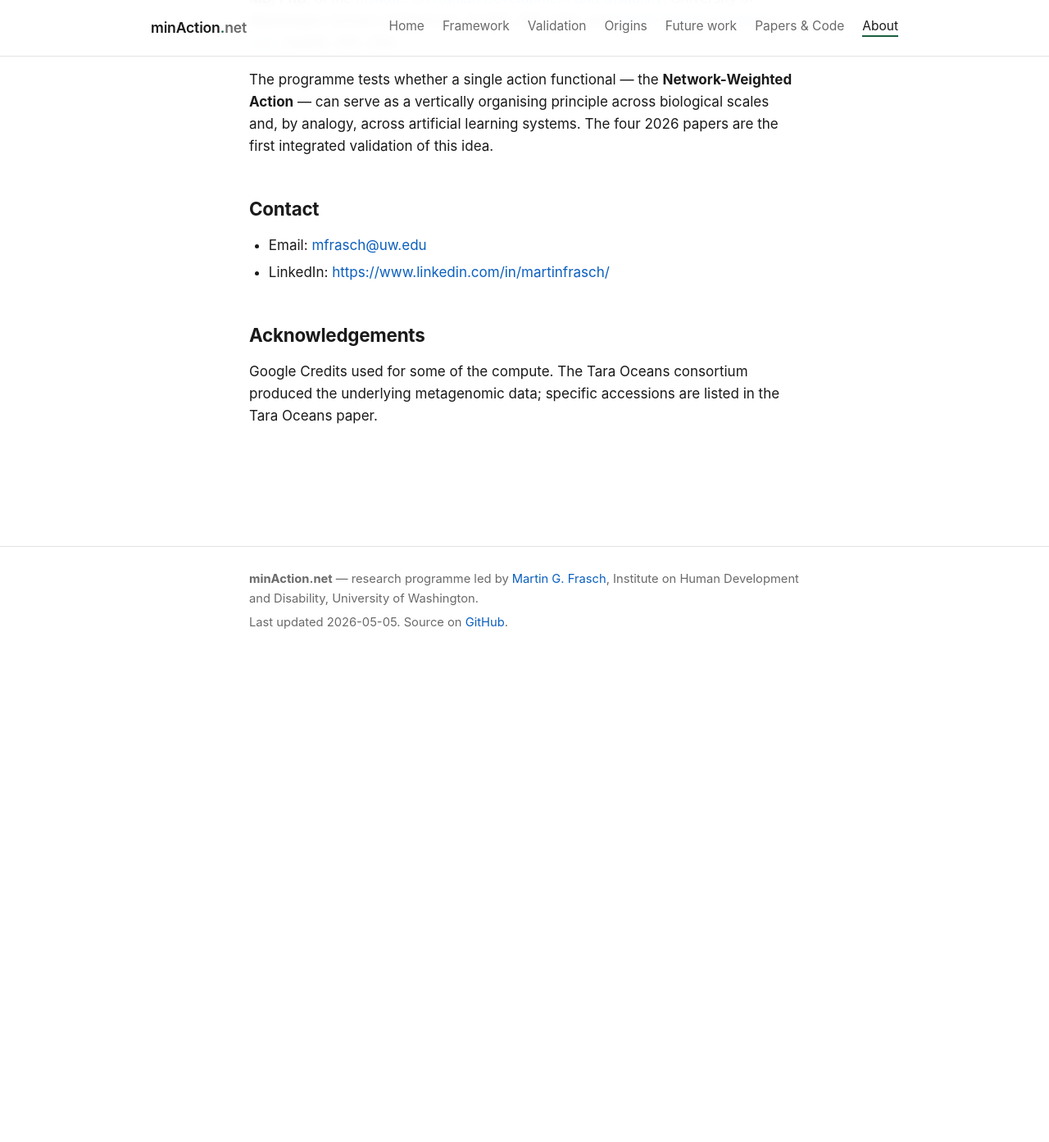
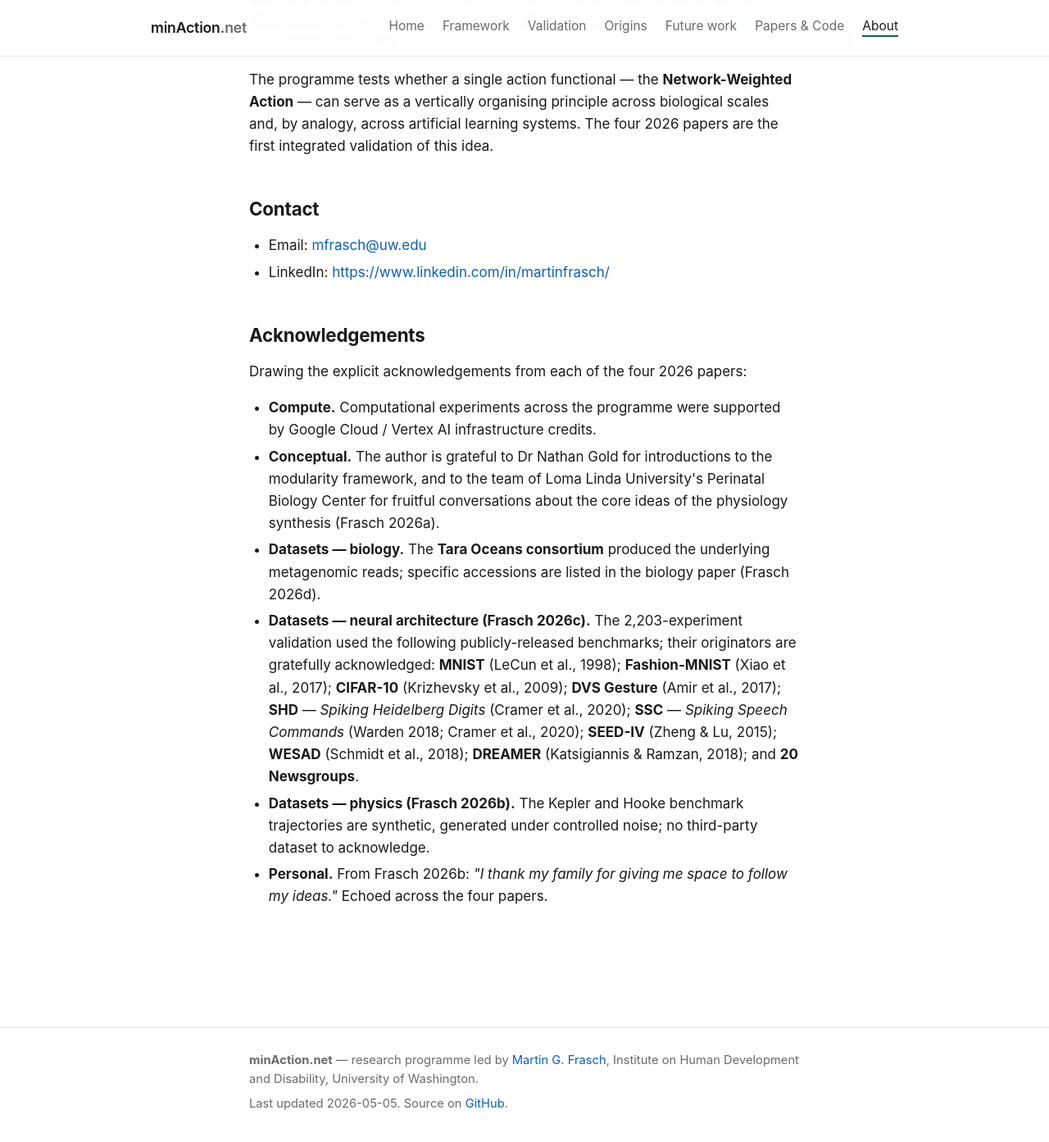
Before and after one commit to martinfrasch/minaction-net, a Jekyll site: the page built from about.md, in a window 1280 px wide and 1400 px high, scrolled down 284 px. Shown: the top 1393 px of the window at 82% size. Built offline with Jekyll 4.4.1, drawn with Linux system fonts in a browser that asks for light colours; before the commit the page ends 1098 px from its top, so only the background shows below that.

Commit message:
Expand Acknowledgements with dataset originators per the four papers' acknowledgments
Sweep:
- Frasch 2026a (J Physiol): Dr Nathan Gold + Loma Linda perinatal team
- Frasch 2026b (physics): synthetic data, family acknowledgment line included
- Frasch 2026c (NAS): full dataset list — MNIST, Fashion-MNIST, CIFAR-10,
  DVS Gesture, SHD, SSC, SEED-IV, WESAD, DREAMER, 20 Newsgroups
- Frasch 2026d (TARA): Tara Oceans consortium + Google/Vertex AI compute

```diff
--- a/about.md
+++ b/about.md
@@ -18,4 +18,11 @@ The programme tests whether a single action functional — the **Network-Weighte
 
 ## Acknowledgements
 
-Google Credits used for some of the compute. The Tara Oceans consortium produced the underlying metagenomic data; specific accessions are listed in the Tara Oceans paper.
+Drawing the explicit acknowledgements from each of the four 2026 papers:
+
+- **Compute.** Computational experiments across the programme were supported by Google Cloud / Vertex AI infrastructure credits.
+- **Conceptual.** The author is grateful to Dr&nbsp;Nathan Gold for introductions to the modularity framework, and to the team of Loma Linda University's Perinatal Biology Center for fruitful conversations about the core ideas of the physiology synthesis (Frasch 2026a).
+- **Datasets — biology.** The **Tara Oceans consortium** produced the underlying metagenomic reads; specific accessions are listed in the biology paper (Frasch 2026d).
+- **Datasets — neural architecture (Frasch 2026c).** The 2,203-experiment validation used the following publicly-released benchmarks; their originators are gratefully acknowledged: **MNIST** (LeCun et al., 1998); **Fashion-MNIST** (Xiao et al., 2017); **CIFAR-10** (Krizhevsky et al., 2009); **DVS Gesture** (Amir et al., 2017); **SHD** — *Spiking Heidelberg Digits* (Cramer et al., 2020); **SSC** — *Spiking Speech Commands* (Warden 2018; Cramer et al., 2020); **SEED-IV** (Zheng & Lu, 2015); **WESAD** (Schmidt et al., 2018); **DREAMER** (Katsigiannis & Ramzan, 2018); and **20 Newsgroups**.
+- **Datasets — physics (Frasch 2026b).** The Kepler and Hooke benchmark trajectories are synthetic, generated under controlled noise; no third-party dataset to acknowledge.
+- **Personal.** From Frasch 2026b: *"I thank my family for giving me space to follow my ideas."* Echoed across the four papers.
```
